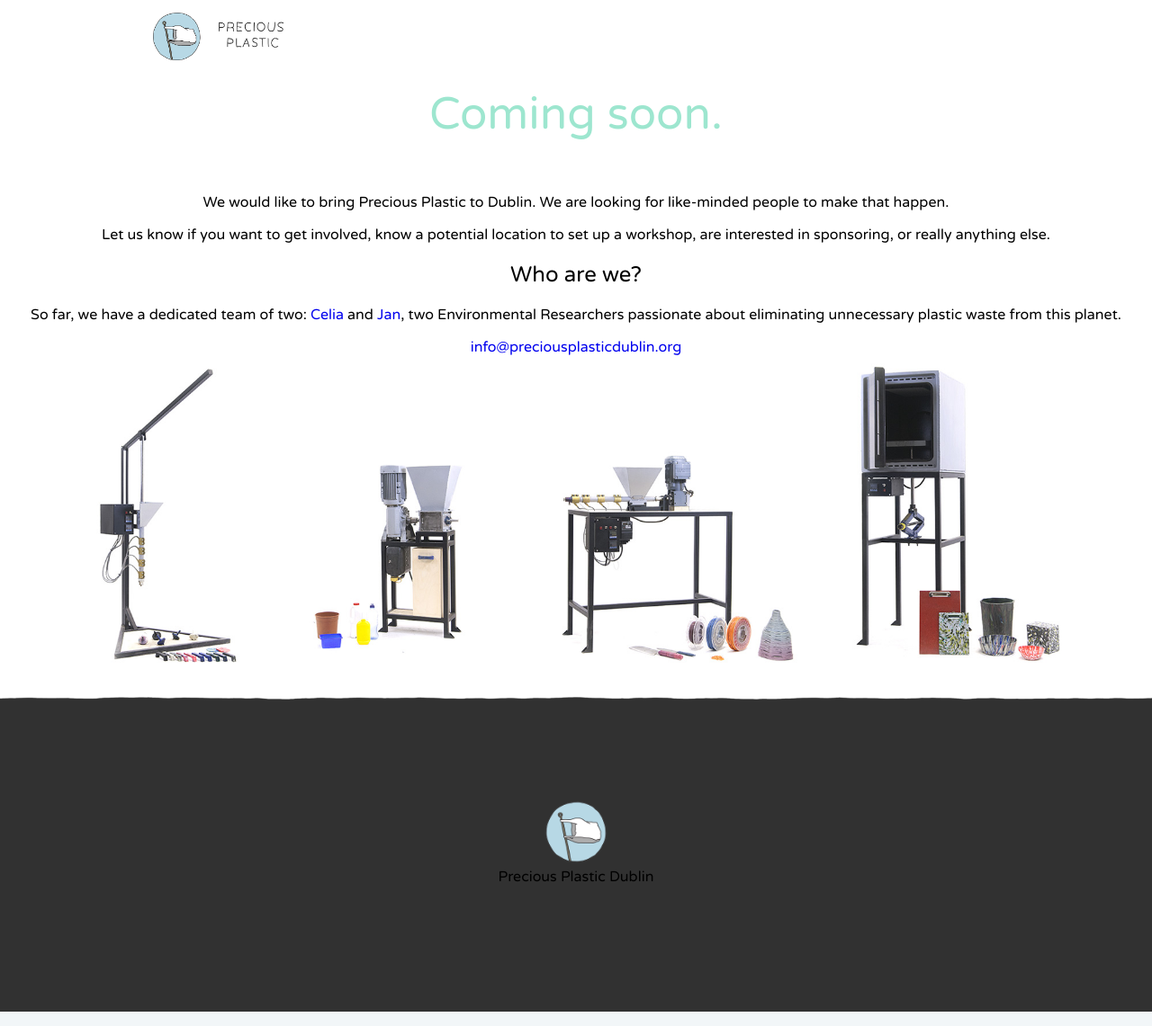
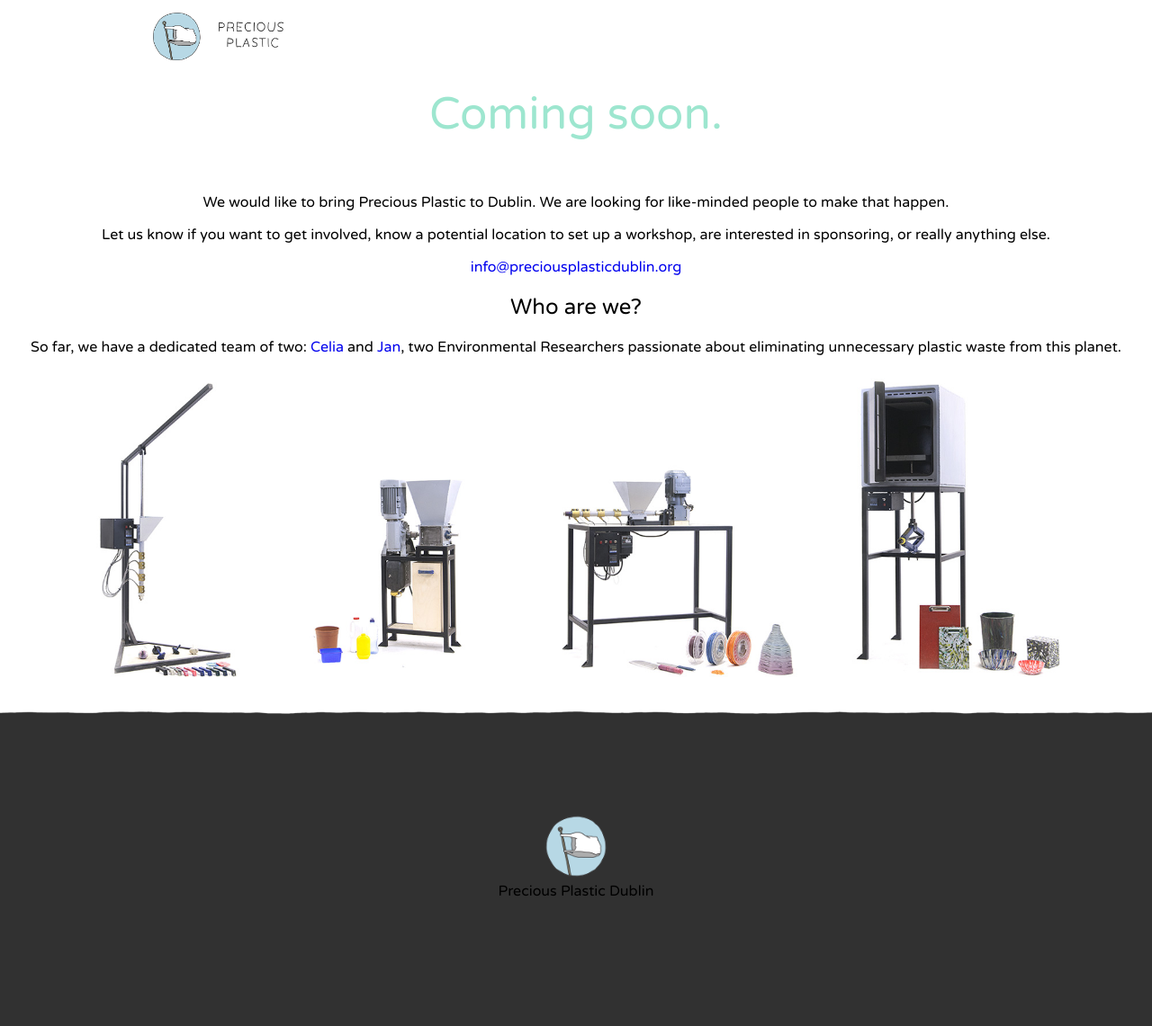
Before and after one commit to preciousplasticdublin/preciousplasticdublin.github.io, a Jekyll site: the page built from en/index.html, in a window 1280 px wide. Shown: the whole page at 90% size. Built offline with Jekyll 4.4.1, drawn with Linux system fonts in a browser that asks for light colours; some of the changed lines change nothing that is shown.

Commit message:
moves email link up

```diff
--- a/en/index.html
+++ b/en/index.html
@@ -10,6 +10,7 @@
 <section id="areas">
   <aside>
 
+
     <h1>Coming soon.</h1>
 
     <p>
@@ -20,13 +21,14 @@
       Let us know if you want to get involved, know a potential location to set up a workshop, are interested in sponsoring, or really anything else.
     </p>
 
+    <a href="mailto:info@preciousplasticdublin.org">info@preciousplasticdublin.org</a>
+
+
     <h2>Who are we?</h2>
 
     <p>
       So far, we have a dedicated team of two: <a href="https://www.celiasomlai.com" target="_blank">Celia</a> and <a href="https://www.janknappe.com" target="_blank">Jan</a>, two Environmental Researchers passionate about eliminating unnecessary plastic waste from this planet.
     </p>
 
-    <a href="mailto:info@preciousplasticdublin.org">info@preciousplasticdublin.org</a>
-
   </aside>
 </section>
```
